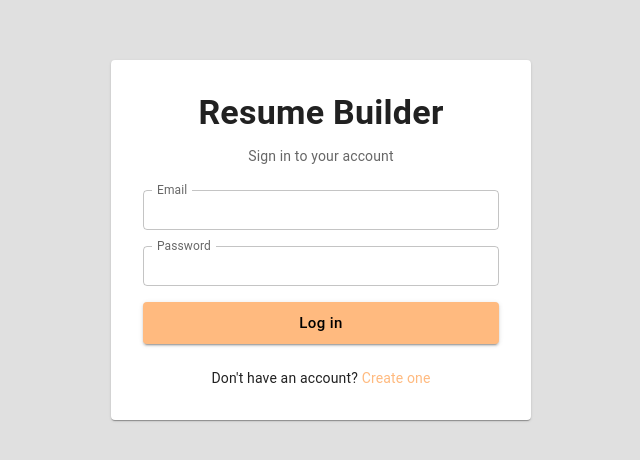
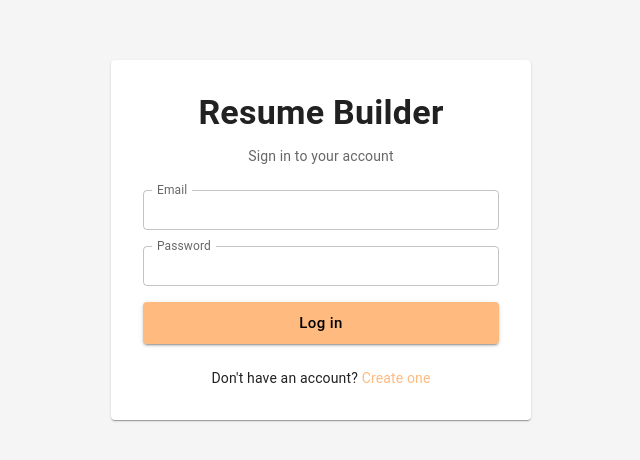
Before and after one commit to thomasford3344/resume-builder-monorepo, a React (Vite) app in the folder apps/frontend/: page /login in a window 1280 px wide. Shown: the part 160-620 px from the top of the page, without its empty margins (319-959 px from the left). Built offline with nearby package versions, Linux system fonts and the light colour scheme; no server answers.

Commit message:
feat: add light/dark theme

```diff
--- a/apps/frontend/src/components/common/Layout.tsx
+++ b/apps/frontend/src/components/common/Layout.tsx
@@ -232,7 +232,8 @@ const Layout: React.FC = () => {
       </Dialog>
       <Box
         sx={{
-          bgcolor: "#e0e0e0",
+          bgcolor: (theme) => theme.palette.background.default,
+          color: (theme) => theme.palette.text.primary,
           padding: 2,
           overflow: "auto",
           flexBasis: "calc(100vh - 128px)",
--- a/apps/frontend/src/components/common/LayoutWithoutHeader.tsx
+++ b/apps/frontend/src/components/common/LayoutWithoutHeader.tsx
@@ -6,9 +6,11 @@ const LayoutWithoutHeader: React.FC = () => {
   return (
     <Box
       sx={{
-        bgcolor: "#e0e0e0",
+        bgcolor: (theme) => theme.palette.background.default,
+        color: (theme) => theme.palette.text.primary,
         padding: 2,
         minHeight: "100vh",
+        width: "100%",
       }}
     >
       <Outlet />
--- a/apps/frontend/src/components/common/NonPrivateLayout.tsx
+++ b/apps/frontend/src/components/common/NonPrivateLayout.tsx
@@ -16,7 +16,8 @@ const NonPrivateLayout: React.FC = () => {
         display: "flex",
         alignItems: "center",
         justifyContent: "center",
-        bgcolor: "#e0e0e0",
+        bgcolor: (theme) => theme.palette.background.default,
+        color: (theme) => theme.palette.text.primary,
         p: 2,
       }}
     >
--- /dev/null
+++ b/apps/frontend/src/components/common/ThemeContext.tsx
@@ -0,0 +1,56 @@
+import * as React from "react";
+import { CssBaseline, ThemeProvider } from "@mui/material";
+
+import { getTheme, type ThemeMode } from "../../theme";
+
+const THEME_STORAGE_KEY = "theme-mode";
+
+interface ThemeModeContextValue {
+  mode: ThemeMode;
+  setMode: (mode: ThemeMode) => void;
+}
+
+const ThemeModeContext = React.createContext<ThemeModeContextValue | undefined>(
+  undefined,
+);
+
+const getInitialMode = (): ThemeMode => {
+  const stored = localStorage.getItem(THEME_STORAGE_KEY);
+  return stored === "dark" ? "dark" : "light";
+};
+
+const ThemeModeProvider: React.FC<React.PropsWithChildren> = ({ children }) => {
+  const [mode, setModeState] = React.useState<ThemeMode>(getInitialMode);
+
+  const setMode = React.useCallback((nextMode: ThemeMode) => {
+    setModeState(nextMode);
+    localStorage.setItem(THEME_STORAGE_KEY, nextMode);
+  }, []);
+
+  const value = React.useMemo(
+    () => ({
+      mode,
+      setMode,
+    }),
+    [mode, setMode],
+  );
+
+  return (
+    <ThemeModeContext.Provider value={value}>
+      <ThemeProvider theme={getTheme(mode)} key={mode}>
+        <CssBaseline enableColorScheme />
+        {children}
+      </ThemeProvider>
+    </ThemeModeContext.Provider>
+  );
+};
+
+export const useThemeMode = () => {
+  const context = React.useContext(ThemeModeContext);
+  if (!context) {
+    throw new Error("useThemeMode must be used within ThemeModeProvider");
+  }
+  return context;
+};
+
+export default ThemeModeProvider;
--- a/apps/frontend/src/main.tsx
+++ b/apps/frontend/src/main.tsx
@@ -1,4 +1,4 @@
-import { createTheme, CssBaseline, ThemeProvider } from "@mui/material";
+import * as React from "react";
 import { StrictMode } from "react";
 import { createRoot } from "react-dom/client";
 import { createBrowserRouter, Navigate, RouterProvider } from "react-router";
@@ -8,6 +8,7 @@ import "react-toastify/dist/ReactToastify.css";
 // import Systems from "./pages/systems";
 import Layout from "./components/common/Layout";
 import AuthProvider from "./components/common/AuthContext";
+import ThemeModeProvider, { useThemeMode } from "./components/common/ThemeContext";
 import AdminLayout from "./components/common/AdminLayout";
 import NonPrivateLayout from "./components/common/NonPrivateLayout";
 import Login from "./pages/login";
@@ -78,37 +79,11 @@ const router = createBrowserRouter([
   { path: "*", element: <Navigate to="/resumes" replace /> },
 ]);
 
-createRoot(document.getElementById("root")!).render(
-  <StrictMode>
-    <AuthProvider>
-      <RaceProvider>
-        <ThemeProvider
-          theme={createTheme({
-            palette: {
-              primary: {
-                main: "#ffba7f",
-                light: "#ffd4b3",
-                dark: "#cc945f",
-                contrastText: "#000000",
-              },
-              secondary: {
-                main: "#545454",
-                light: "#737373",
-                dark: "#363636",
-                contrastText: "#ffba7f",
-              },
-            },
-            components: {
-              MuiButton: {
-                styleOverrides: { root: { textTransform: "none" } },
-              },
-              MuiTextField: {
-                defaultProps: { slotProps: { inputLabel: { shrink: true } } },
-              },
-            },
-          })}
-        >
-          <CssBaseline />
+const AppContent: React.FC = () => {
+  const { mode } = useThemeMode();
+
+  return (
+    <>
       <RouterProvider router={router} />
       <ToastContainer
         position="top-right"
@@ -120,9 +95,19 @@ createRoot(document.getElementById("root")!).render(
         pauseOnFocusLoss
         draggable
         pauseOnHover
-            theme="light"
+        theme={mode}
       />
-        </ThemeProvider>
+    </>
+  );
+};
+
+createRoot(document.getElementById("root")!).render(
+  <StrictMode>
+    <AuthProvider>
+      <RaceProvider>
+        <ThemeModeProvider>
+          <AppContent />
+        </ThemeModeProvider>
       </RaceProvider>
     </AuthProvider>
   </StrictMode>
--- a/apps/frontend/src/pages/resumes/index.tsx
+++ b/apps/frontend/src/pages/resumes/index.tsx
@@ -26,6 +26,7 @@ import {
   MenuItem,
   ListItemIcon,
   ListItemText,
+  Divider,
 } from "@mui/material";
 import {
   Delete as DeleteIcon,
@@ -39,6 +40,8 @@ import {
   ContentCopy as ContentCopyIcon,
   Person as PersonIcon,
   Logout as LogoutIcon,
+  LightMode as LightModeIcon,
+  DarkMode as DarkModeIcon,
 } from "@mui/icons-material";
 import { OpenAI, Claude } from "@lobehub/icons";
 import { Link, useNavigate } from "react-router";
@@ -57,6 +60,7 @@ import CoverLetterDialog from "../../components/resumes/CoverLetterDialog";
 import QuestionsDialog from "../../components/resumes/QuestionsDialog";
 import AiVersionBadge from "../../components/resumes/AiVersionBadge";
 import { useAuth } from "../../components/common/AuthContext";
+import { useThemeMode } from "../../components/common/ThemeContext";
 import { getProfile } from "../../services/userService";
 import { socket } from "./socket";
 
@@ -193,6 +197,7 @@ const Resumes: React.FC = () => {
 
   const navigate = useNavigate();
   const { logout } = useAuth();
+  const { mode, setMode } = useThemeMode();
 
   const avatarInitial = userEmail
     ? userEmail.charAt(0).toUpperCase()
@@ -218,6 +223,11 @@ const Resumes: React.FC = () => {
   const handleLogoutClick = () => {
     handleAvatarMenuClose();
     setLogoutDialogOpen(true);
+  };
+
+  const handleThemeChange = (nextMode: "light" | "dark") => {
+    setMode(nextMode);
+    handleAvatarMenuClose();
   };
 
   React.useEffect(() => {
@@ -655,6 +665,23 @@ const Resumes: React.FC = () => {
               </ListItemIcon>
               <ListItemText>Profile</ListItemText>
             </MenuItem>
+            <Divider />
+            {mode === "dark" ? (
+              <MenuItem onClick={() => handleThemeChange("light")}>
+                <ListItemIcon>
+                  <LightModeIcon fontSize="small" />
+                </ListItemIcon>
+                <ListItemText>Light</ListItemText>
+              </MenuItem>
+            ) : (
+              <MenuItem onClick={() => handleThemeChange("dark")}>
+                <ListItemIcon>
+                  <DarkModeIcon fontSize="small" />
+                </ListItemIcon>
+                <ListItemText>Dark</ListItemText>
+              </MenuItem>
+            )}
+            <Divider />
             <MenuItem onClick={handleLogoutClick}>
               <ListItemIcon>
                 <LogoutIcon fontSize="small" />
--- /dev/null
+++ b/apps/frontend/src/theme/index.ts
@@ -0,0 +1,78 @@
+import { createTheme, type ThemeOptions } from "@mui/material/styles";
+
+export type ThemeMode = "light" | "dark";
+
+const sharedThemeOptions: ThemeOptions = {
+  components: {
+    MuiCssBaseline: {
+      styleOverrides: (theme) => ({
+        body: {
+          backgroundColor: theme.palette.background.default,
+          color: theme.palette.text.primary,
+        },
+        "#root": {
+          minHeight: "100vh",
+          backgroundColor: theme.palette.background.default,
+        },
+      }),
+    },
+    MuiButton: {
+      styleOverrides: {
+        root: {
+          textTransform: "none",
+        },
+      },
+    },
+    MuiTextField: {
+      defaultProps: {
+        slotProps: {
+          inputLabel: {
+            shrink: true,
+          },
+        },
+      },
+    },
+  },
+};
+
+const brandPalette = {
+  primary: {
+    main: "#ffba7f",
+    light: "#ffd4b3",
+    dark: "#cc945f",
+    contrastText: "#000000",
+  },
+  secondary: {
+    main: "#545454",
+    light: "#737373",
+    dark: "#363636",
+    contrastText: "#ffba7f",
+  },
+};
+
+export const lightTheme = createTheme({
+  ...sharedThemeOptions,
+  palette: {
+    mode: "light",
+    ...brandPalette,
+    background: {
+      default: "#f5f5f5",
+      paper: "#ffffff",
+    },
+  },
+});
+
+export const darkTheme = createTheme({
+  ...sharedThemeOptions,
+  palette: {
+    mode: "dark",
+    ...brandPalette,
+    background: {
+      default: "#121212",
+      paper: "#1e1e1e",
+    },
+  },
+});
+
+export const getTheme = (mode: ThemeMode) =>
+  mode === "dark" ? darkTheme : lightTheme;
```
Lines whose indentation alone changed are shown as unchanged.
